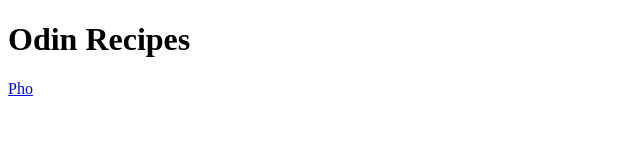
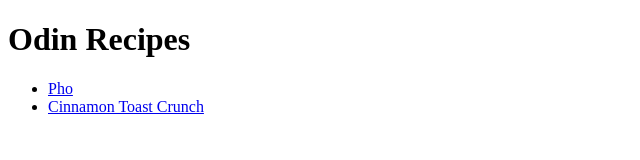
Before and after one commit to rto24/odin-recipes, a plain HTML site: page index.html in a window 1280 px wide. Shown: the whole page, without its empty margins (0-640 px from the left). Drawn offline with Linux system fonts and the light colour scheme.

Commit message:
Update first recipe and main page

```diff
--- a/index.html
+++ b/index.html
@@ -7,8 +7,9 @@
   </head>
   <body>
     <h1>Odin Recipes</h1>
-
-    <a href="recipes/pho.html">Pho</a>
-
+  <ul>
+    <li><a href="recipes/pho.html">Pho</a></li>
+    <li><a href="recipes/cereal.html">Cinnamon Toast Crunch</a></li>
+  </ul>
   </body>
 </html>
```
Also changed, not shown: recipes/pho.html (+3 -1 lines).
